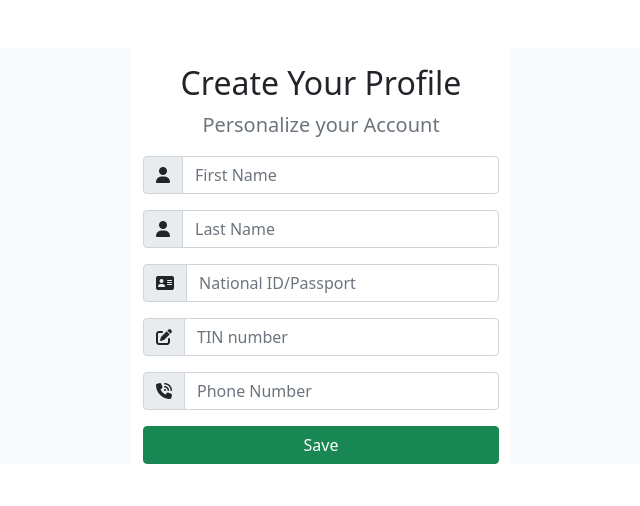
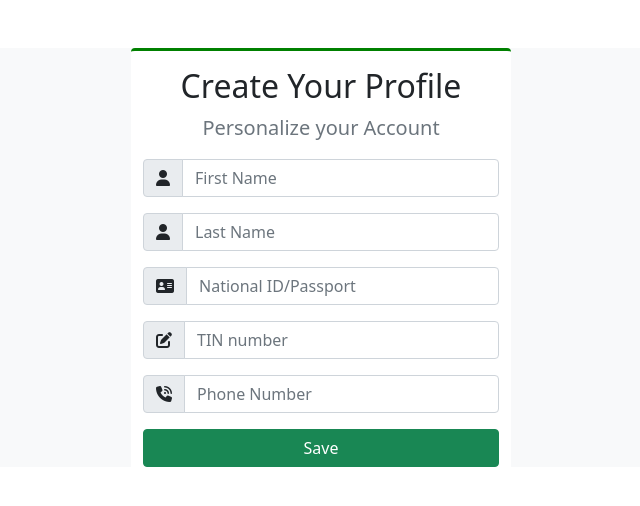
Before and after one commit to jeid12/StockManagmantSystem, a PHP site: page /profile/profile.php in a window 1280 px wide. Shown: the top 506 px of the page, without its empty margins (319-959 px from the left). Run offline with PHP 8.4, Linux system fonts and the light colour scheme.

Commit message:
profile modification

```diff
--- /dev/null
+++ b/profile/FontAwesome/css/profile.css
@@ -0,0 +1,3 @@
+.wrapper {
+    border-top: 03px solid green;
+}
--- a/profile/profile.php
+++ b/profile/profile.php
@@ -8,13 +8,14 @@
     <link rel="stylesheet" href="profile.css">
     <link rel="stylesheet" href="Fontawesome/css/bootstrap.min.css">
     <link rel="stylesheet" href="Fontawesome/css/all.min.css">
+    <link rel="stylesheet" href="Fontawesome/css/profile.css">
 </head>
 
 <body>
     <div class="bg-light">
         <div class="container">
             <div class="row mt-5">
-                <div class="col-lg-4 bg-white m-auto">
+                <div class="col-lg-4 bg-white m-auto rounded-top wrapper">
                     <h2 class="text-center pt-3"> Create Your Profile</h2>
                     <p class="text-center text-muted lead">Personalize your Account</p>
 
@@ -44,8 +45,8 @@
                         </div>
 
                         <div class="d-grid">
-                            <!-- <button type="button" name="submit" class="btn btn-success">Save</button> -->
-                            <input type="submit" name="submit" class="btn btn-success" value="Save">
+                            <button type="submit" name="submit" class="btn btn-success">Save</button>
+
 
                         </div>
 
```
Also changed, not shown: profile/profile.css (deleted).
